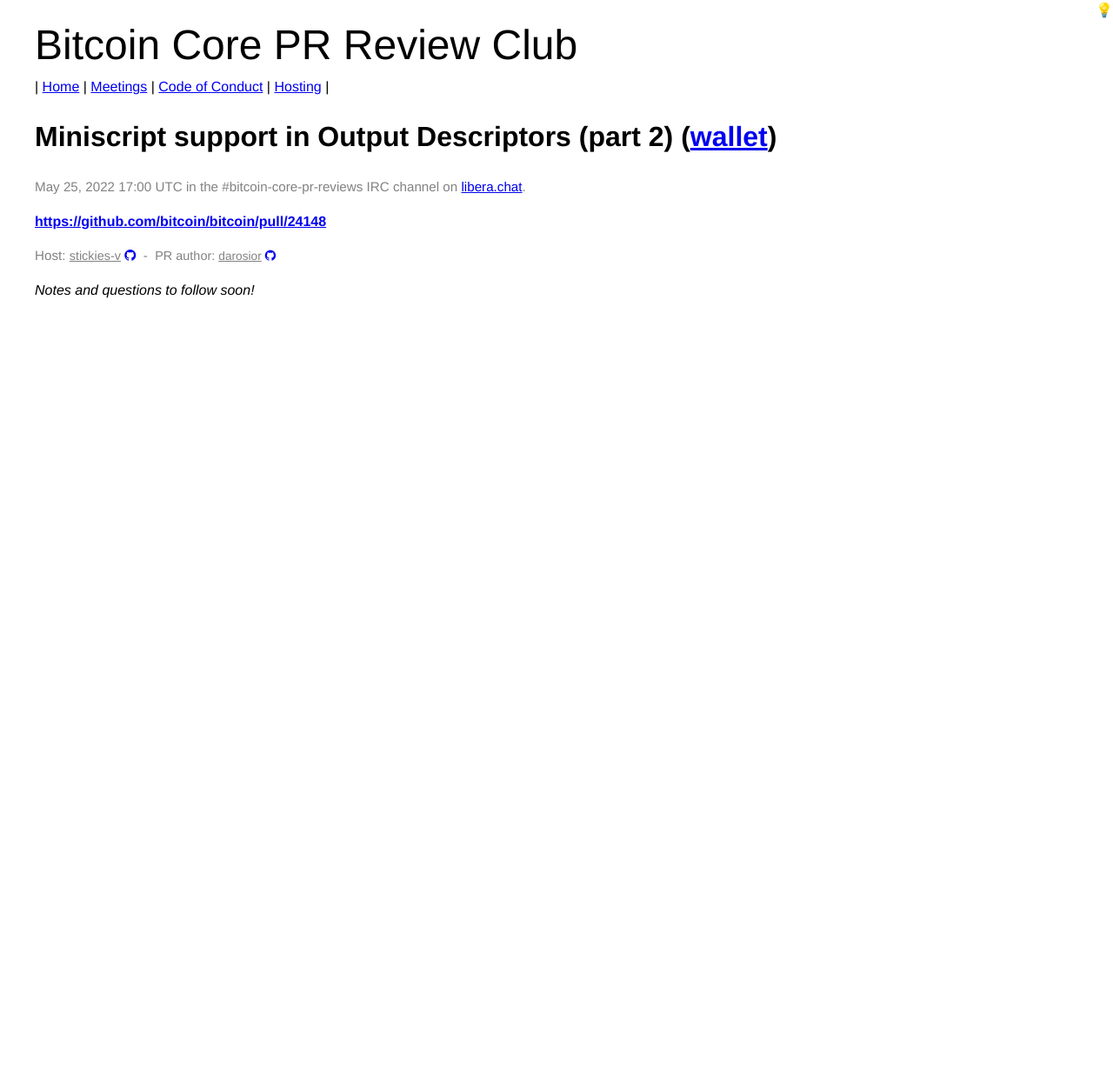
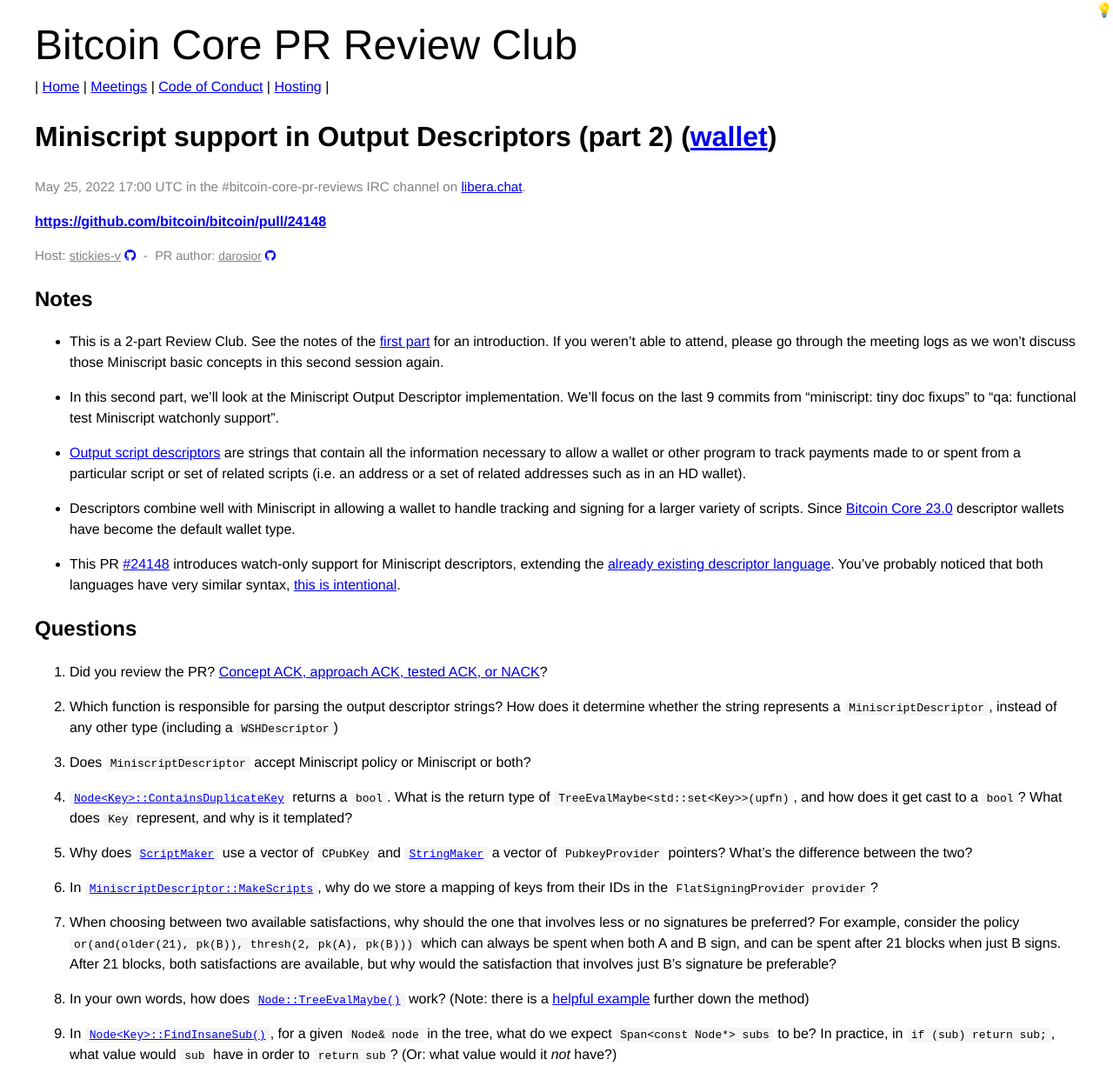
Before and after one commit to bitcoin-core-review-club/website, a Jekyll site: the page built from _posts/2022-05-25-#24148-2.md, in a window 1280 px wide. Shown: the whole page at 87% size. Built offline with Jekyll 4.4.1, drawn with Linux system fonts in a browser that asks for light colours; before the commit the page ends 916 px from its top, so only the background shows below that.

Commit message:
Add notes and questions for n24148-2

```diff
--- a/_posts/2022-05-25-#24148-2.md
+++ b/_posts/2022-05-25-#24148-2.md
@@ -7,17 +7,40 @@
 components: ["wallet"]
 host: stickies-v
 status: upcoming
-commit:
+commit: ec72f35
 ---
 
-_Notes and questions to follow soon!_
+## Notes
 
-<!-- TODO: Before meeting, add notes and questions
-## Notes
+- This is a 2-part Review Club. See the notes of the [first part](https://bitcoincore.reviews/24148) for an introduction. If you weren't able to attend, please go through the meeting logs as we won't discuss those Miniscript basic concepts in this second session again.
+
+- In this second part, we'll look at the Miniscript Output Descriptor implementation. We'll focus on the last 9 commits from "miniscript: tiny doc fixups" to "qa: functional test Miniscript watchonly support".
+
+- [Output script descriptors](https://bitcoinops.org/en/topics/output-script-descriptors/) are strings that contain all the information necessary to allow a wallet or other program to track payments made to or spent from a particular script or set of related scripts (i.e. an address or a set of related addresses such as in an HD wallet).
+
+- Descriptors combine well with Miniscript in allowing a wallet to handle tracking and signing for a larger variety of scripts. Since [Bitcoin Core 23.0](https://bitcoincore.org/en/releases/23.0/) descriptor wallets have become the default wallet type.
+
+- This PR [#24148](https://github.com/bitcoin/bitcoin/pull/24148) introduces watch-only support for Miniscript descriptors, extending the [already existing descriptor language](https://github.com/bitcoin/bitcoin/blob/master/doc/descriptors.md). You've probably noticed that both languages have very similar syntax, [this is intentional](https://github.com/bitcoin/bitcoin/pull/16800#issuecomment-583559190).
+
 
 ## Questions
 1. Did you review the PR? [Concept ACK, approach ACK, tested ACK, or NACK](https://github.com/bitcoin/bitcoin/blob/master/CONTRIBUTING.md#peer-review)?
--->
+
+1. Which function is responsible for parsing the output descriptor strings? How does it determine whether the string represents a `MiniscriptDescriptor`, instead of any other type (including a `WSHDescriptor`)
+
+1. Does `MiniscriptDescriptor` accept Miniscript policy or Miniscript or both?
+
+1. [`Node<Key>::ContainsDuplicateKey`](https://github.com/darosior/bitcoin/blob/ec72f351134bed229baaefc8ffaa1f72688c5435/src/script/miniscript.h#L781) returns a `bool`. What is the return type of `TreeEvalMaybe<std::set<Key>>(upfn)`, and how does it get cast to a `bool`? What does `Key` represent, and why is it templated?
+
+1. Why does [`ScriptMaker`](https://github.com/darosior/bitcoin/blob/ec72f351134bed229baaefc8ffaa1f72688c5435/src/script/descriptor.cpp#L929) use a vector of `CPubKey` and [`StringMaker`](https://github.com/darosior/bitcoin/blob/ec72f351134bed229baaefc8ffaa1f72688c5435/src/script/descriptor.cpp#L949) a vector of `PubkeyProvider` pointers? What's the difference between the two?
+
+1. In [`MiniscriptDescriptor::MakeScripts`](https://github.com/darosior/bitcoin/blob/ec72f351134bed229baaefc8ffaa1f72688c5435/src/script/descriptor.cpp#L979), why do we store a mapping of keys from their IDs in the `FlatSigningProvider provider`?
+
+1. When choosing between two available satisfactions, why should the one that involves less or no signatures be preferred? For example, consider the policy `or(and(older(21), pk(B)), thresh(2, pk(A), pk(B)))` which can always be spent when both A and B sign, and can be spent after 21 blocks when just B signs. After 21 blocks, both satisfactions are available, but why would the satisfaction that involves just B's signature be preferable?
+
+1. In your own words, how does [`Node::TreeEvalMaybe()`](https://github.com/darosior/bitcoin/blob/ec72f351134bed229baaefc8ffaa1f72688c5435/src/script/miniscript.h#L338) work? (Note: there is a [helpful example](https://github.com/darosior/bitcoin/blob/ec72f351134bed229baaefc8ffaa1f72688c5435/src/script/miniscript.h#L357-L372) further down the method)
+
+1. In [`Node<Key>::FindInsaneSub()`](https://github.com/darosior/bitcoin/blob/ec72f351134bed229baaefc8ffaa1f72688c5435/src/script/miniscript.h#L825), for a given `Node& node` in the tree, what do we expect `Span<const Node*> subs` to be? In practice, in `if (sub) return sub;`, what value would `sub` have in order to `return sub`? (Or: what value would it *not* have?)
 
 
 <!-- TODO: After meeting, uncomment and add meeting log between the irc tags
```
